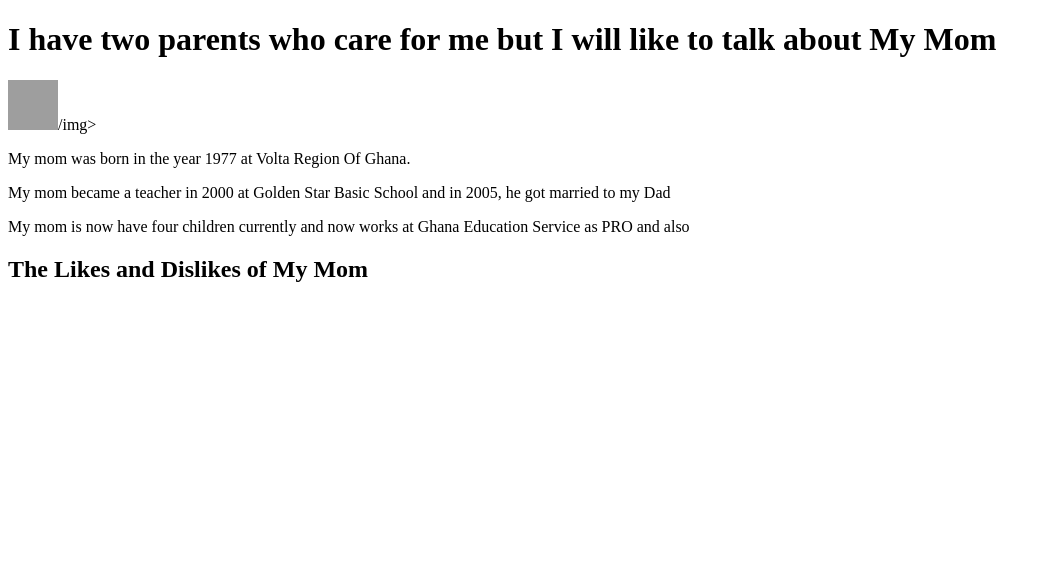
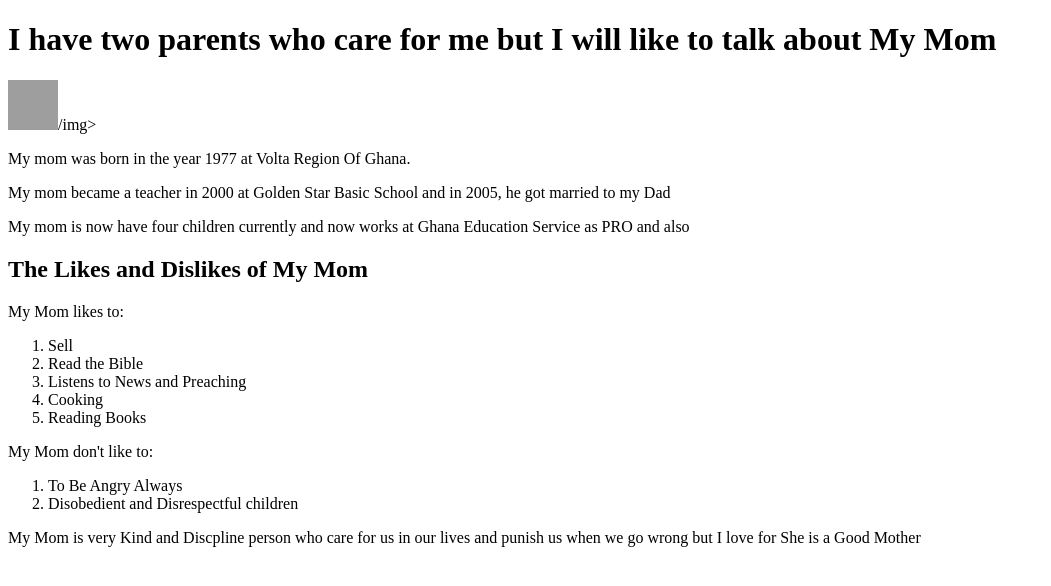
Before and after one commit to Lucaspromic/CODE-WORKS, a plain HTML site: page index.html in a window 1280 px wide. Shown: the whole page, without its empty margins (0-1051 px from the left). Drawn offline with Linux system fonts and the light colour scheme; grey boxes are pictures that could not be loaded.

Commit message:
second commit

```diff
--- a/index.html
+++ b/index.html
@@ -13,6 +13,22 @@
     <p>My mom became a teacher in 2000 at Golden Star Basic School and in 2005, he got married to my Dad</p>
     <p>My mom is now have four children currently and now works at Ghana Education Service as PRO and also </p>
     <h2>The Likes and Dislikes of My Mom</h2>
+    <p>My Mom likes to:</p>
+    <ol>
+        <li>Sell</li>
+        <li>Read the Bible</li>
+        <li>Listens to News and Preaching</li>
+        <li>Cooking</li>
+        <li>Reading Books</li>
+    </ol>
+    <p>My Mom don't like to:</p>
+    <ol>
+        <li>To Be Angry Always</li>
+        <li>Disobedient and Disrespectful children</li>
+    </ol>
+    <p>My Mom is very Kind and Discpline person who care for us in our lives and punish us when we go wrong but I love
+        for She is a Good Mother</p>
+
 </body>
 
 </html>
```
